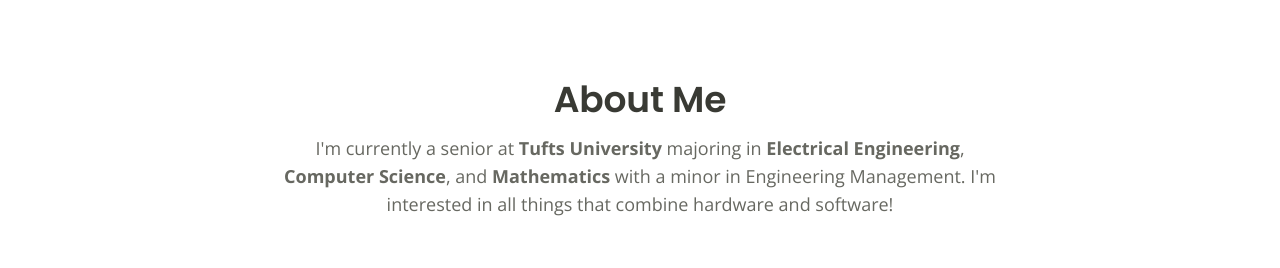
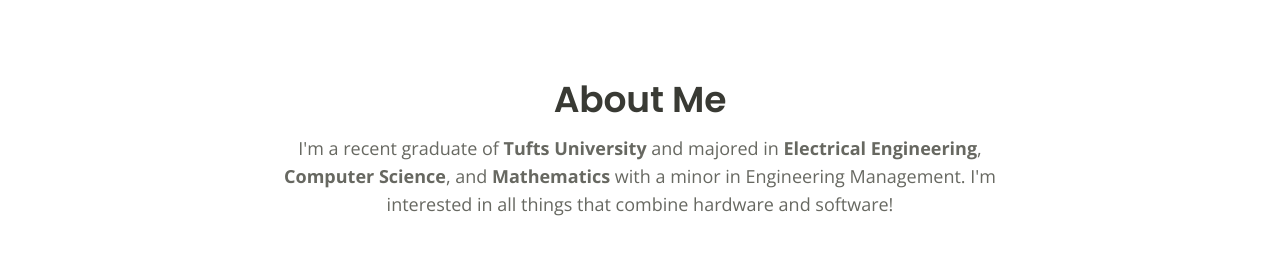
Before and after one commit to imnotartsy/public_html, a plain HTML site: page index.html in a window 1280 px wide. Shown: the part 940-1208 px from the top of the page. Drawn offline with nearby package versions, Linux system fonts and the light colour scheme.

Commit message:
updated into tag

```diff
--- a/index.html
+++ b/index.html
@@ -99,7 +99,7 @@
             <div class="row">
                 <div class="col-lg-12">
                     <h2 class="h2-heading">About Me</h2>
-                    <p class="p-large">I'm currently a senior at <b>Tufts University</b> majoring in <b>Electrical Engineering</b>, <b>Computer Science</b>, and <b>Mathematics</b> with a minor in Engineering Management. I'm interested in all things that combine hardware and software! </p>
+                    <p class="p-large">I'm a recent graduate of <b>Tufts University</b> and majored in <b>Electrical Engineering</b>, <b>Computer Science</b>, and <b>Mathematics</b> with a minor in Engineering Management. I'm interested in all things that combine hardware and software! </p>
                 </div> <!-- end of col -->
             </div> <!-- end of row -->
             <div class="row">
```
